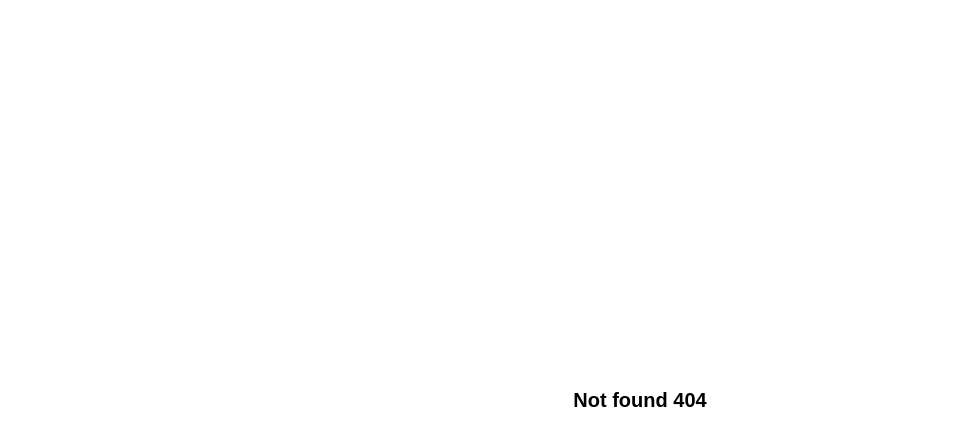
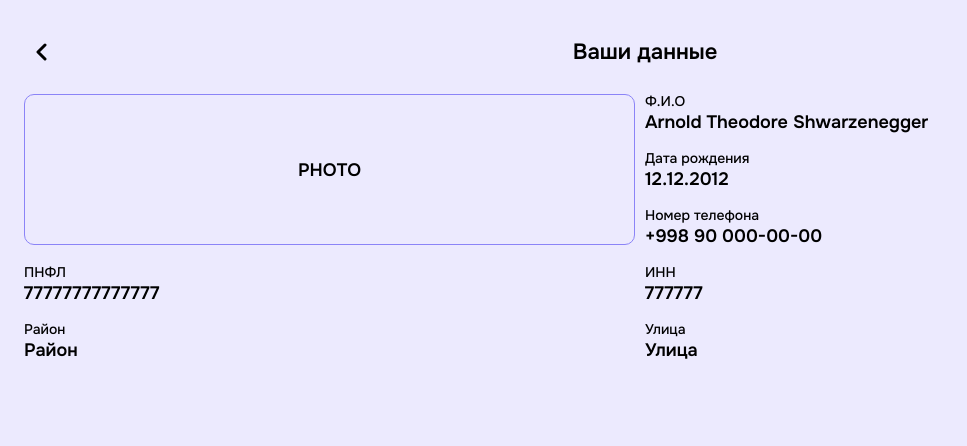
Before and after one commit to Proxx07/scoring, a Vue app: page /user-info in a window 1280 px wide. Before the commit this address had no page. Shown: the top 446 px of the page, without its empty margins (0-967 px from the left). Built offline with nearby package versions, Linux system fonts and the light colour scheme.

Commit message:
[DONE] User info page

```diff
--- /dev/null
+++ b/src/components/UserInfo/InfoItem.vue
@@ -0,0 +1,28 @@
+<script setup lang="ts">
+defineProps<{
+  title: string
+  value: string
+}>();
+</script>
+
+<template>
+  <div class="info">
+    <div class="font-14-r">
+      {{ title }}
+    </div>
+    <div class="font-18-b">
+      {{ value }}
+    </div>
+  </div>
+</template>
+
+<style scoped lang="scss">
+.info {
+  display: flex;
+  flex-direction: column;
+  gap: 0.5rem;
+  .font-14-r {
+    color: var(--p-zinc-400);
+  }
+}
+</style>
--- a/src/pages/Identification.vue
+++ b/src/pages/Identification.vue
@@ -1,6 +1,7 @@
 <script setup lang="ts">
 import { Button } from 'primevue';
 import { onBeforeMount, onBeforeUnmount, ref } from 'vue';
+import { useRouter } from 'vue-router';
 import { reload } from '@/assets/icons';
 import FaceId from '@/components/Auth/FaceId.vue';
 
@@ -12,6 +13,8 @@ const photoChecking = ref(false);
 
 const responseStatus = ref<string>('');
 
+const $router = useRouter();
+
 const handleCameraActive = () => {
   faceIdActive.value = !document.hidden;
 };
@@ -19,17 +22,20 @@ const handleCameraActive = () => {
 const handlePhoto = (image: string) => {
   photoChecking.value = true;
   setTimeout(() => {
-    const link = document.createElement('a');
-    link.href = image;
-    link.download = 'photo.png';
-    document.body.appendChild(link);
-    link.click();
-    document.body.removeChild(link);
-
+    // const link = document.createElement('a');
+    // link.href = image;
+    // link.download = 'photo.png';
+    // document.body.appendChild(link);
+    // link.click();
+    // document.body.removeChild(link);
+    window.userImage = image;
     responseStatus.value = 'success';
     photoChecking.value = false;
+
+    $router.push({ name: 'user-info' });
   }, 3000);
 };
+
 const restartVideo = () => {
   faceIdActive.value = false;
   if (restartVideoSourceCount.value === 3) {
--- /dev/null
+++ b/src/pages/UserInfo.vue
@@ -0,0 +1,51 @@
+<script setup lang="ts">
+import PageWrapper from '@/components/UI/PageWrapper.vue';
+import InfoItem from '@/components/UserInfo/InfoItem.vue';
+
+const mockInfoItems = [
+  { title: 'Ф.И.О', value: 'Arnold Theodore Shwarzenegger' },
+  { title: 'Дата рождения', value: '12.12.2012' },
+  { title: 'Номер телефона', value: '+998 90 000-00-00' },
+  { title: 'ПНФЛ', value: '77777777777777' },
+  { title: 'ИНН', value: '777777' },
+  { title: 'Район', value: 'Район' },
+  { title: 'Улица', value: 'Улица' },
+];
+</script>
+
+<template>
+  <PageWrapper
+    title="Ваши данные"
+    bg-color="var(--primary-50)"
+    back-enabled
+  >
+    <div class="user-info">
+      <div class="photo">
+        PHOTO
+      </div>
+      <InfoItem
+        v-for="item in mockInfoItems"
+        :key="item.value"
+        :title="item.title"
+        :value="item.value"
+      />
+    </div>
+  </PageWrapper>
+</template>
+
+<style scoped lang="scss">
+.user-info {
+  display: grid;
+  grid-template-columns: 1fr 1fr;
+  gap: 2rem 1rem;
+}
+.photo {
+  grid-row: span 3;
+  border: 1px solid var(--primary-400);
+  border-radius: var(--radius-l);
+  display: flex;
+  align-items: center;
+  justify-content: center;
+  font: var(--font-18-b);
+}
+</style>
--- a/src/router/routes.ts
+++ b/src/router/routes.ts
@@ -12,6 +12,12 @@ const routes: RouteRecordRaw[] = [
     path: '/identification',
     name: 'identification',
     component: () => import('@/pages/Identification.vue'),
+  },
+
+  {
+    path: '/user-info',
+    name: 'user-info',
+    component: () => import('@/pages/UserInfo.vue'),
   },
 
   {
```
